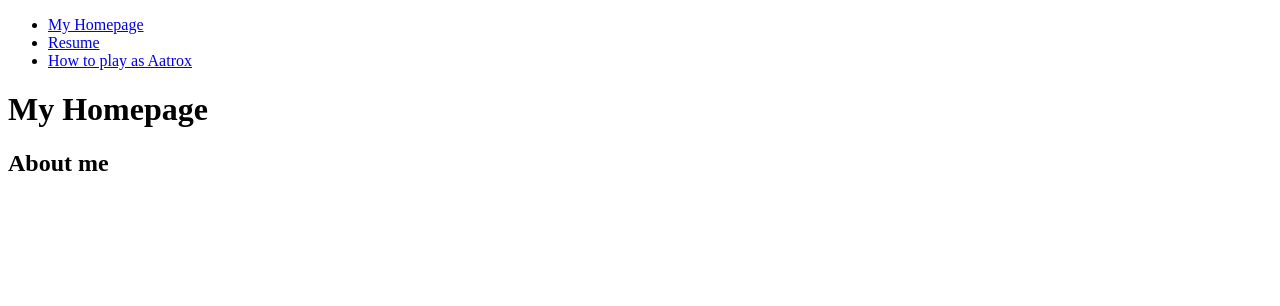
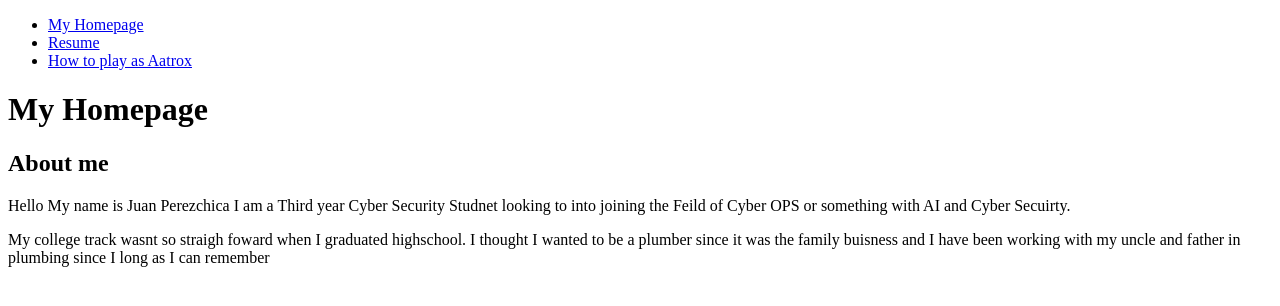
Before and after one commit to RTO-Juan/Project1, a plain HTML site: page index.html in a window 1280 px wide. Drawn offline with Linux system fonts and the light colour scheme.

Commit message:
Update index.html

```diff
--- a/index.html
+++ b/index.html
@@ -16,5 +16,7 @@
 	<main>
 	  <h1>My Homepage</h1>
 	  <h2>About me</h2>
+	  <p>Hello My name is Juan Perezchica I am a Third year Cyber Security Studnet looking to into joining the Feild of Cyber OPS or something with AI and Cyber Secuirty.</p>
+	  <p> My college track wasnt so straigh foward when I graduated highschool. I thought I wanted to be a plumber since it was the family buisness and I have been working with my uncle and father in plumbing since I long as I can remember</p>
   </body>
 </html>
```
